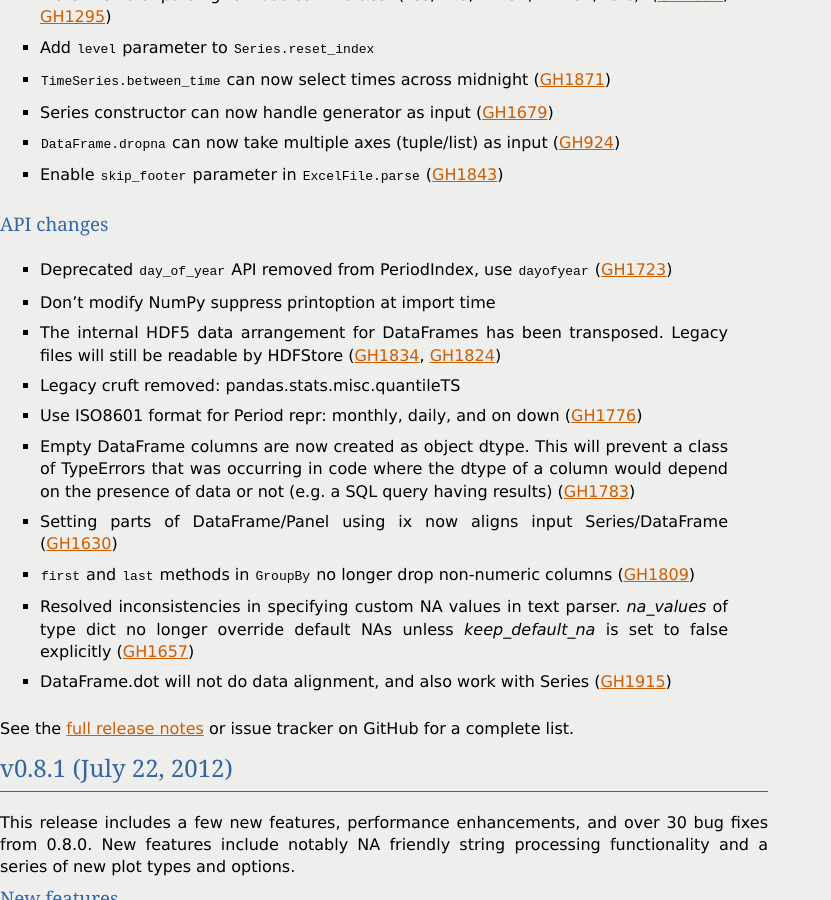
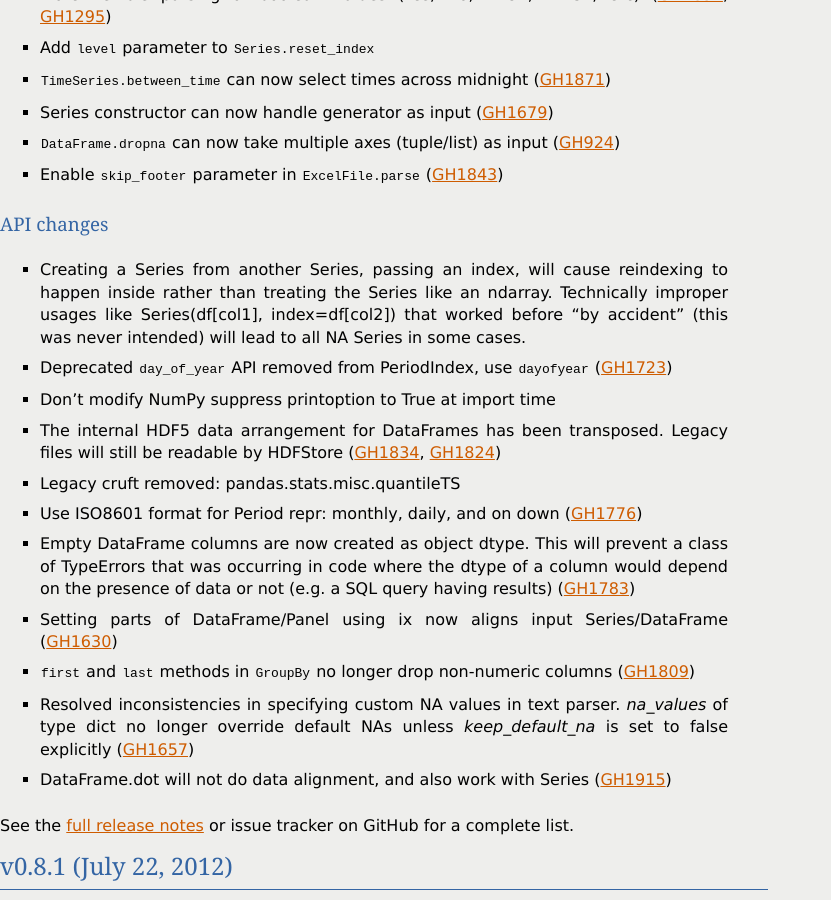
Before and after one commit to mobogaqc/pandas, a Sphinx documentation site: the page built from doc/source/whatsnew.rst, in a window 1280 px wide and 900 px high, scrolled down 648 px. Shown: the whole window, without its empty margins (0-831 px from the left). Built offline with Sphinx 7.4.7, drawn with Linux system fonts in a browser that asks for light colours; formulas are drawn with MathJax 3; the version number is read from the project's files by our own code.

Commit message:
DOC: release notes, bump to RC2

```diff
--- a/doc/source/v0.9.0.txt
+++ b/doc/source/v0.9.0.txt
@@ -30,9 +30,14 @@ New features
 API changes
 ~~~~~~~~~~~
 
+  - Creating a Series from another Series, passing an index, will cause
+    reindexing to happen inside rather than treating the Series like an
+    ndarray. Technically improper usages like Series(df[col1], index=df[col2])
+    that worked before "by accident" (this was never intended) will lead to all
+    NA Series in some cases.
   - Deprecated ``day_of_year`` API removed from PeriodIndex, use ``dayofyear``
     (GH1723_)
-  - Don't modify NumPy suppress printoption at import time
+  - Don't modify NumPy suppress printoption to True at import time
   - The internal HDF5 data arrangement for DataFrames has been transposed.
     Legacy files will still be readable by HDFStore (GH1834_, GH1824_)
   - Legacy cruft removed: pandas.stats.misc.quantileTS
--- a/setup.py
+++ b/setup.py
@@ -185,7 +185,7 @@ MINOR = 9
 MICRO = 0
 ISRELEASED = True
 VERSION = '%d.%d.%d' % (MAJOR, MINOR, MICRO)
-QUALIFIER = 'rc1'
+QUALIFIER = 'rc2'
 
 FULLVERSION = VERSION
 if not ISRELEASED:
```
